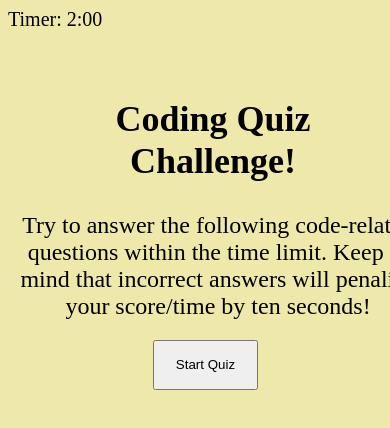
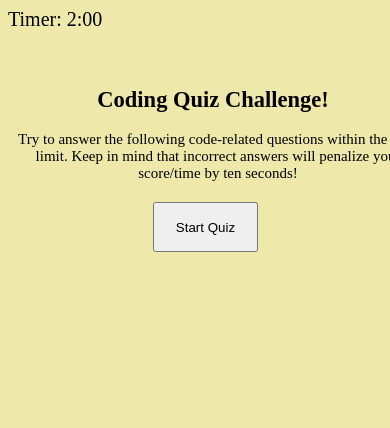
Before and after one commit to BrainAtoms/The_Grateful_Dead_Quiz, a plain HTML site: page index.html in a window 390 px wide. Shown: the top 428 px of the page. Drawn offline with Linux system fonts and the light colour scheme.

Commit message:
added media query to make site look better on smaller screens

```diff
--- a/assets/css/style.css
+++ b/assets/css/style.css
@@ -87,3 +87,9 @@ margin-left: 120px;
  #refresh {
     margin-left: 45px;
  }
+
+ @media (max-width:500px) {
+    section {
+        font-size:15px;
+    }
+}
```
Also changed, not shown: assets/js/script.js (line endings or trailing spaces).
